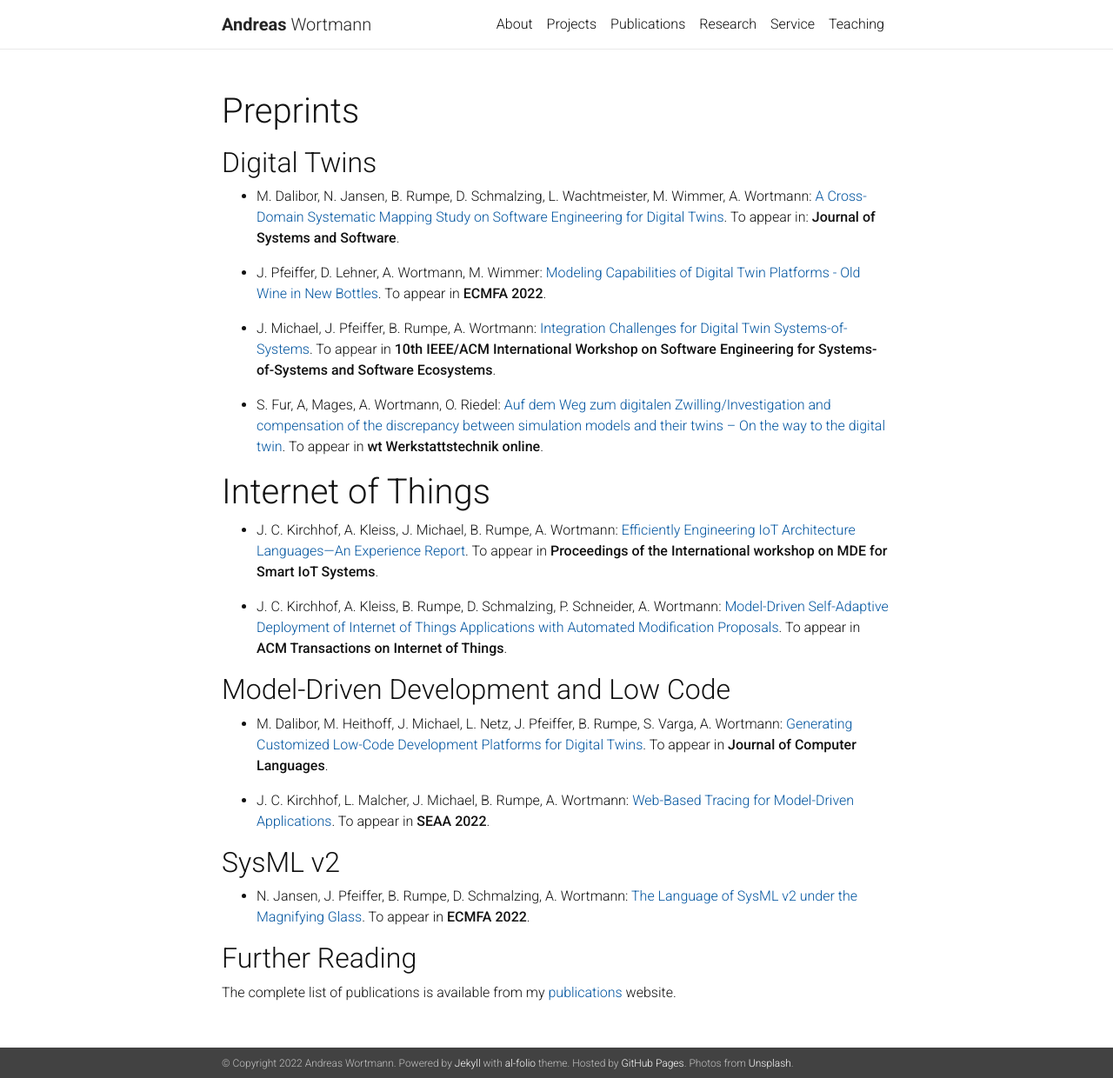
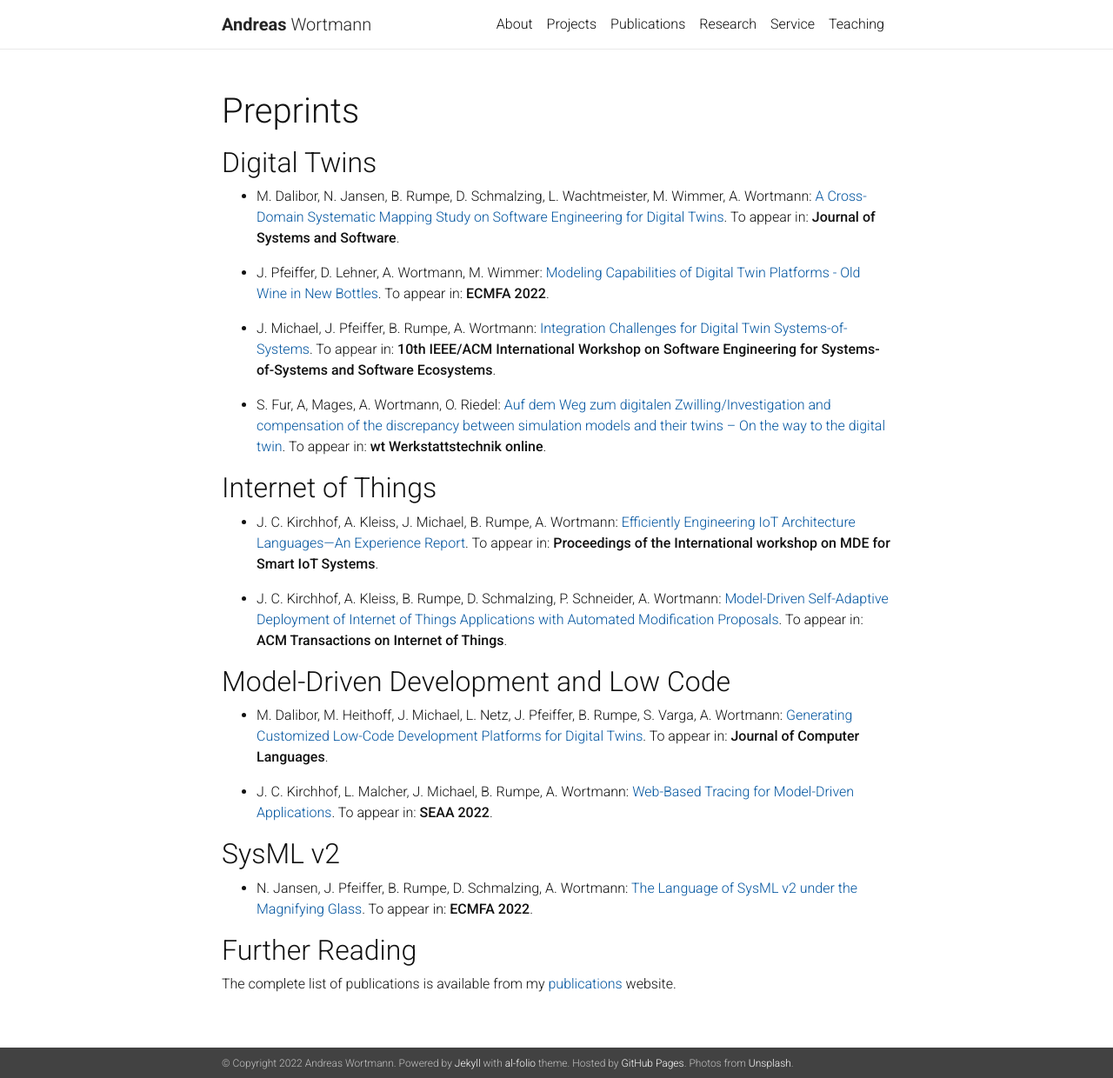
Before and after one commit to awortmann/awortmann.github.io, a Jekyll site: the page built from _pages/preprints.md, in a window 1280 px wide and 1240 px high. Shown: the whole window at 87% size. Built offline with Jekyll 4.4.1, drawn with Linux system fonts in a browser that asks for light colours; nearby versions of some CDN libraries; a style sheet for code colours, icons or effects is not loaded.

Commit message:
Minor update

```diff
--- a/_pages/preprints.md
+++ b/_pages/preprints.md
@@ -11,28 +11,28 @@ nav: false
 - M. Dalibor, N. Jansen, B. Rumpe, D. Schmalzing, L. Wachtmeister, M. Wimmer, A. Wortmann: [A Cross-Domain Systematic Mapping Study on Software Engineering for Digital Twins](../downloads/preprints/2022/Systematic_Mapping_Study_on_Digital_Twins__DT_SMS.pdf). To appear in: **Journal of Systems and Software**.
 
 - J. Pfeiffer, D. Lehner, A. Wortmann, M. Wimmer: [Modeling Capabilities of Digital Twin Platforms - Old Wine in New Bottles](../downloads/preprints/2022/Modeling_Capabilities_of_Digital_Twin_Platforms_-_Old_Wine_in_New_Bottles.
-pdf). To appear in **ECMFA 2022**.
+pdf). To appear in: **ECMFA 2022**.
 
-- J. Michael, J. Pfeiffer, B. Rumpe, A. Wortmann: [Integration Challenges for Digital Twin Systems-of-Systems](../downloads/preprints/2022/Integration_Challenges_for_Digital_Twin_Systems-of-Systems.pdf). To appear in **10th IEEE/ACM International Workshop on Software Engineering for Systems-of-Systems and Software Ecosystems**.
+- J. Michael, J. Pfeiffer, B. Rumpe, A. Wortmann: [Integration Challenges for Digital Twin Systems-of-Systems](../downloads/preprints/2022/Integration_Challenges_for_Digital_Twin_Systems-of-Systems.pdf). To appear in: **10th IEEE/ACM International Workshop on Software Engineering for Systems-of-Systems and Software Ecosystems**.
 
-- S. Fur, A, Mages, A. Wortmann, O. Riedel: [Auf dem Weg zum digitalen Zwilling/Investigation and compensation of the discrepancy between simulation models and their twins – On the way to the digital twin](https://elibrary.vdi-verlag.de/10.37544/1436-4980-2022-04-58/auf-dem-weg-zum-digitalen-zwilling-investigation-and-compensation-of-the-discrepancy-between-simulation-models-and-their-twins-on-the-way-to-the-digital-twin-jahrgang-112-2022-heft-04?page=1). To appear in **wt Werkstattstechnik online**.
+- S. Fur, A, Mages, A. Wortmann, O. Riedel: [Auf dem Weg zum digitalen Zwilling/Investigation and compensation of the discrepancy between simulation models and their twins – On the way to the digital twin](https://elibrary.vdi-verlag.de/10.37544/1436-4980-2022-04-58/auf-dem-weg-zum-digitalen-zwilling-investigation-and-compensation-of-the-discrepancy-between-simulation-models-and-their-twins-on-the-way-to-the-digital-twin-jahrgang-112-2022-heft-04?page=1). To appear in: **wt Werkstattstechnik online**.
 
-# Internet of Things
+## Internet of Things
 
-- J. C. Kirchhof, A. Kleiss, J. Michael, B. Rumpe, A. Wortmann: [Efficiently Engineering IoT Architecture Languages—An Experience Report](../downloads/preprints/2022/Efficiently_Engineering_IoT_Architecture_Languages-An_Experience_Report.pdf). To appear in **Proceedings of the International workshop on MDE for Smart IoT Systems**.
+- J. C. Kirchhof, A. Kleiss, J. Michael, B. Rumpe, A. Wortmann: [Efficiently Engineering IoT Architecture Languages—An Experience Report](../downloads/preprints/2022/Efficiently_Engineering_IoT_Architecture_Languages-An_Experience_Report.pdf). To appear in: **Proceedings of the International workshop on MDE for Smart IoT Systems**.
 
-- J. C. Kirchhof, A. Kleiss, B. Rumpe, D. Schmalzing, P. Schneider, A. Wortmann: [Model-Driven Self-Adaptive Deployment of Internet of Things Applications with Automated Modification Proposals](../downloads/preprints/2022/Model-Driven_Self-Adaptive_Deployment_of_Internet_of_Things_Applications_with_Automated_Modification_Proposals.pdf). To appear in **ACM Transactions on Internet of Things**.
+- J. C. Kirchhof, A. Kleiss, B. Rumpe, D. Schmalzing, P. Schneider, A. Wortmann: [Model-Driven Self-Adaptive Deployment of Internet of Things Applications with Automated Modification Proposals](../downloads/preprints/2022/Model-Driven_Self-Adaptive_Deployment_of_Internet_of_Things_Applications_with_Automated_Modification_Proposals.pdf). To appear in: **ACM Transactions on Internet of Things**.
 
 
 ## Model-Driven Development and Low Code
 
-- M. Dalibor, M. Heithoff, J. Michael, L. Netz, J. Pfeiffer, B. Rumpe, S. Varga, A. Wortmann: [Generating Customized Low-Code Development Platforms for Digital Twins](../downloads/preprints/2022/Generating_Customized_Low-Code_Development_Platforms_for_Digital_Twins.pdf). To appear in **Journal of Computer Languages**.
+- M. Dalibor, M. Heithoff, J. Michael, L. Netz, J. Pfeiffer, B. Rumpe, S. Varga, A. Wortmann: [Generating Customized Low-Code Development Platforms for Digital Twins](../downloads/preprints/2022/Generating_Customized_Low-Code_Development_Platforms_for_Digital_Twins.pdf). To appear in: **Journal of Computer Languages**.
 
-- J. C. Kirchhof, L. Malcher, J. Michael, B. Rumpe, A. Wortmann: [Web-Based Tracing for Model-Driven Applications](../downloads/preprints/2022/Web-Based_Tracing_for_Model-Driven_Applications.pdf). To appear in **SEAA 2022**.
+- J. C. Kirchhof, L. Malcher, J. Michael, B. Rumpe, A. Wortmann: [Web-Based Tracing for Model-Driven Applications](../downloads/preprints/2022/Web-Based_Tracing_for_Model-Driven_Applications.pdf). To appear in: **SEAA 2022**.
 
 ## SysML v2
 
-- N. Jansen, J. Pfeiffer, B. Rumpe, D. Schmalzing, A. Wortmann: [The Language of SysML v2 under the Magnifying Glass](../downloads/preprints/2022/The_Language_of_SysML_v2_under_the_Magnifying_Glass.pdf). To appear in **ECMFA 2022**.
+- N. Jansen, J. Pfeiffer, B. Rumpe, D. Schmalzing, A. Wortmann: [The Language of SysML v2 under the Magnifying Glass](../downloads/preprints/2022/The_Language_of_SysML_v2_under_the_Magnifying_Glass.pdf). To appear in: **ECMFA 2022**.
 
 
 ## Further Reading
```
